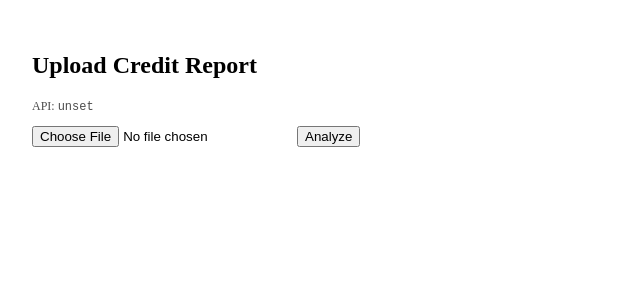
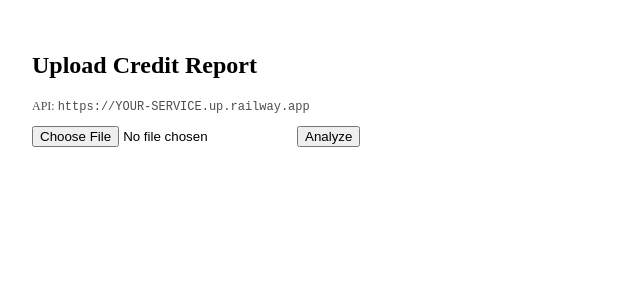
Before and after one commit to cccreditconsults/credit-repair-app, a Next.js app in the folder frontend/nextjs-app/: page /upload in a window 1280 px wide. Shown: the top 300 px of the page, without its empty margins (0-640 px from the left). Built offline with nearby package versions, Linux system fonts and the light colour scheme; no server answers.

Commit message:
Update upload.jsx

```diff
--- a/frontend/nextjs-app/pages/upload.jsx
+++ b/frontend/nextjs-app/pages/upload.jsx
@@ -6,7 +6,7 @@ export default function Upload() {
   const [status, setStatus] = useState('');
   const [busy, setBusy] = useState(false);
 
-  const apiBase = useMemo(() => process.env.NEXT_PUBLIC_API_BASE, []);
+  const apiBase = "https://YOUR-SERVICE.up.railway.app"; // <-- put your exact Railway URL
 
   const submit = async () => {
     try {
```
